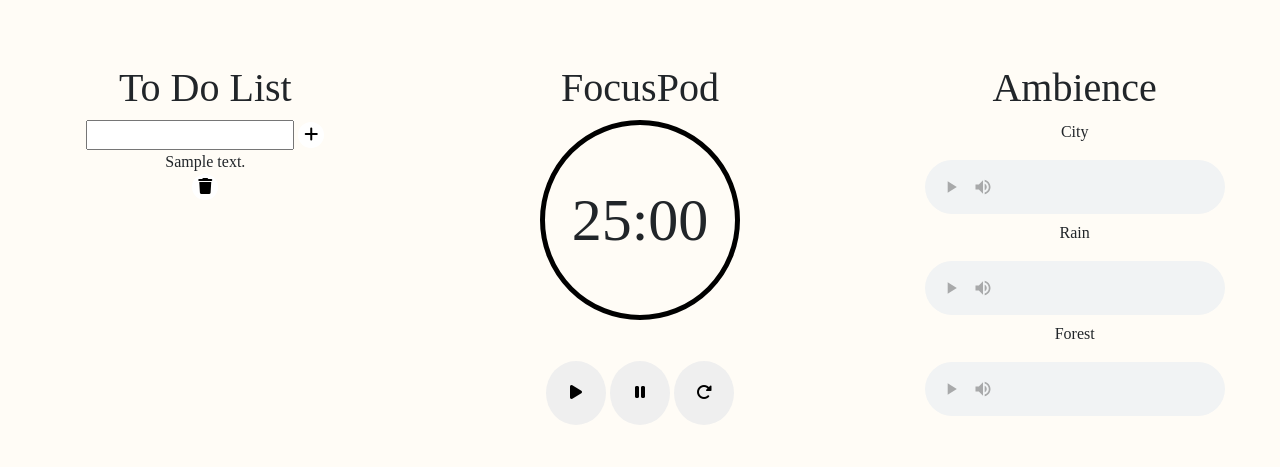
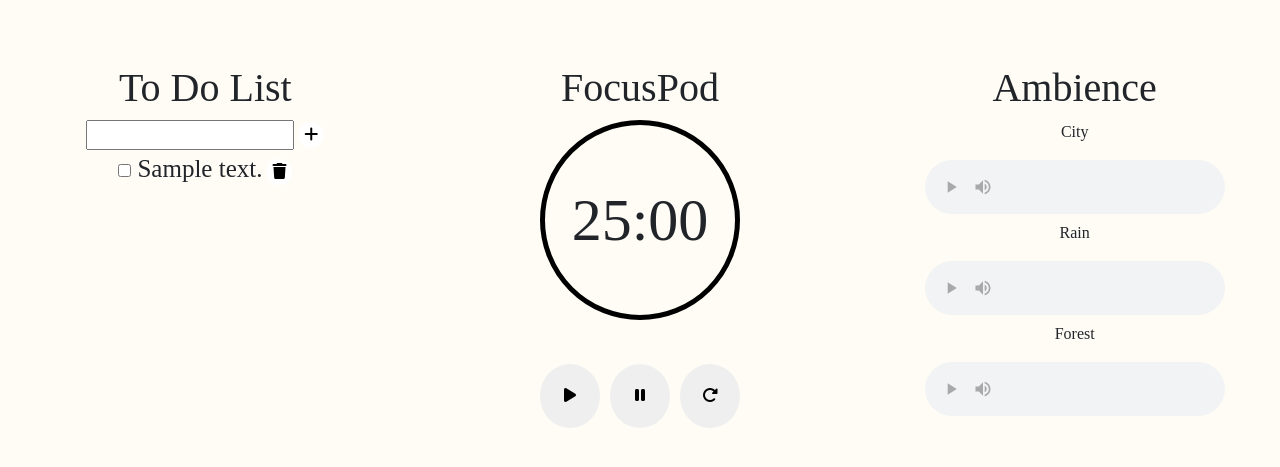
Before and after one commit to CA1071/FocusPod, a Django app: page / in a window 1280 px wide. Shown: the top 467 px of the page. Run offline with Django 4.2, Linux system fonts and the light colour scheme; tables that the repository leaves empty hold one stand-in row (values such as "Sample post").

Commit message:
Added styling to the timer buttons & added a checkbox with it's styling

```diff
--- a/FocusPod/app/templates/app/app.html
+++ b/FocusPod/app/templates/app/app.html
@@ -9,6 +9,15 @@
         justify-content: space-around;
     }
 
+    /*  to do list styling */
+
+    input[type=checkbox]{
+        accent-color: black;
+    }
+    .task_content{
+        font-size: 25px;
+    }
+    /* timer styling */
     #timer {
         display: flex;
         align-items: center;
@@ -44,14 +53,18 @@
     .delete_btn:hover{
         color:darkred;
     }
-
     .timer_btn{
-        border: none;
+        border: solid;
+        border-color: #FFFCF6;
         border-radius:50%;
         padding-top:20px;
         padding-bottom:20px;
         padding-left:20px;
         padding-right:20px;
+    }
+    .timer_btn:hover{
+        border-color: lightgreen;
+        color: lightgreen;
     }
     audio::-webkit-media-controls-timeline,
     video::-webkit-media-controls-timeline {
@@ -74,7 +87,12 @@
             {% for task in tasks %}
             <form action="{% url 'delete_task' task.id %}" method="POST" class="delete-form">
                     {% csrf_token %}
-                    <div>{{task.task_content}}</div>
+
+                    <label class="task_content">
+                        <input type="checkbox">
+                        <span class="checkmark"></span>
+                        {{task.task_content}}
+                    </label>
                     <button type="submit" class="delete_btn"><i class="fa-solid fa-trash"></i></button>
                 </form>
             {% endfor %}
```
